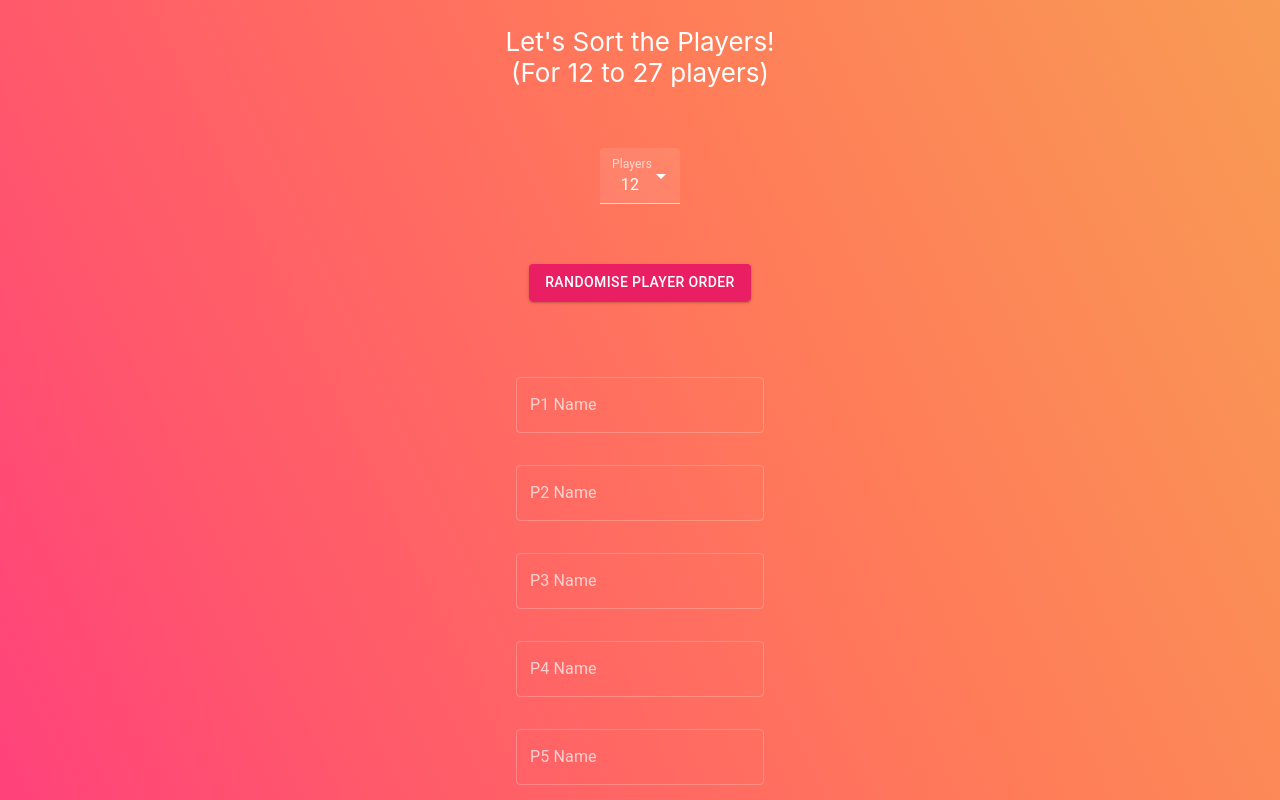
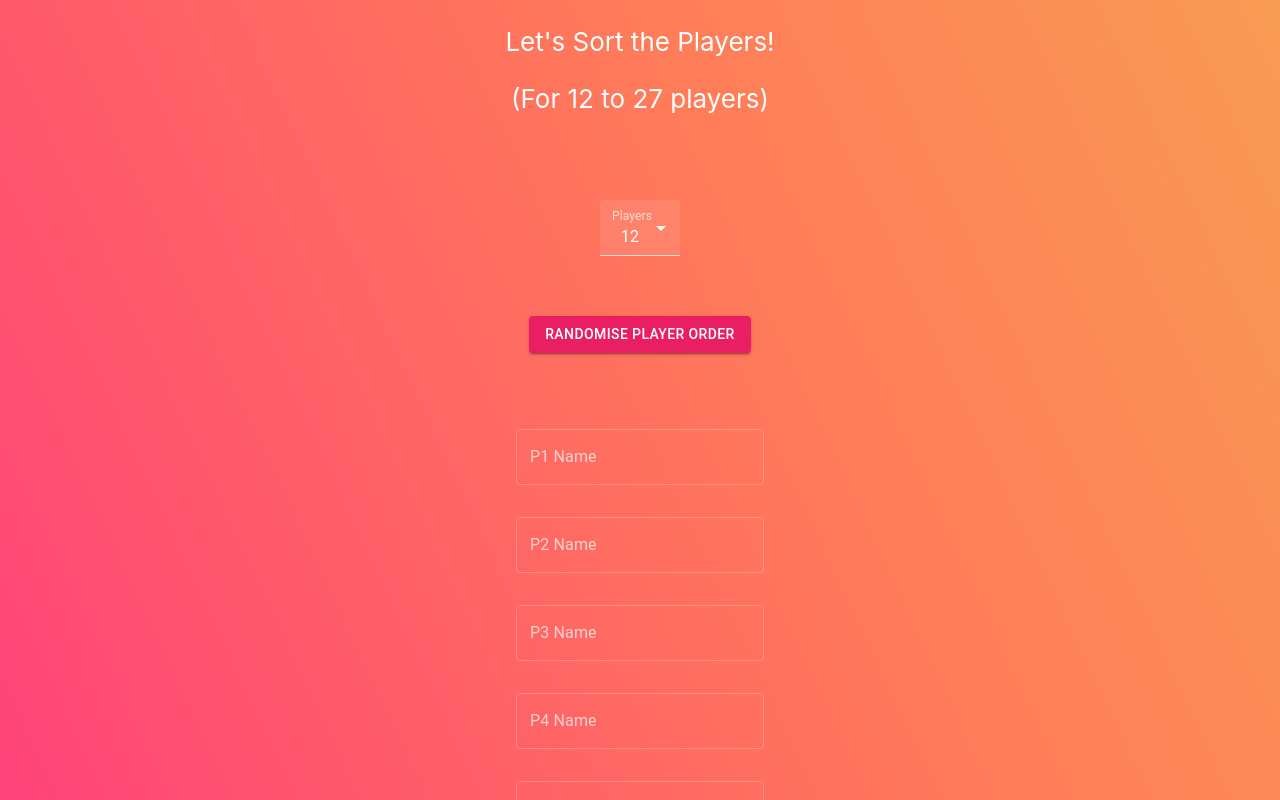
Before and after one commit to asteroidcode/doubles, a React (Create React App) app: page / in a window 1280 px wide. Shown: the top 800 px of the page. Built offline with nearby package versions, Linux system fonts and the light colour scheme.

Commit message:
Change header text

```diff
--- a/src/App.js
+++ b/src/App.js
@@ -291,7 +291,7 @@ function App() {
       <header className="App-header">
         <div><p></p></div>
         <header>Let's Sort the Players!</header>
-        <header>(For 12 to 27 players)</header>
+        <p>(For 12 to 27 players)</p>
         <div style={{marginTop: "20px"}}></div>
 
         <PlayerNumberInput setPlayerCount={(x) => setPlayerCount(x)}/>
```
